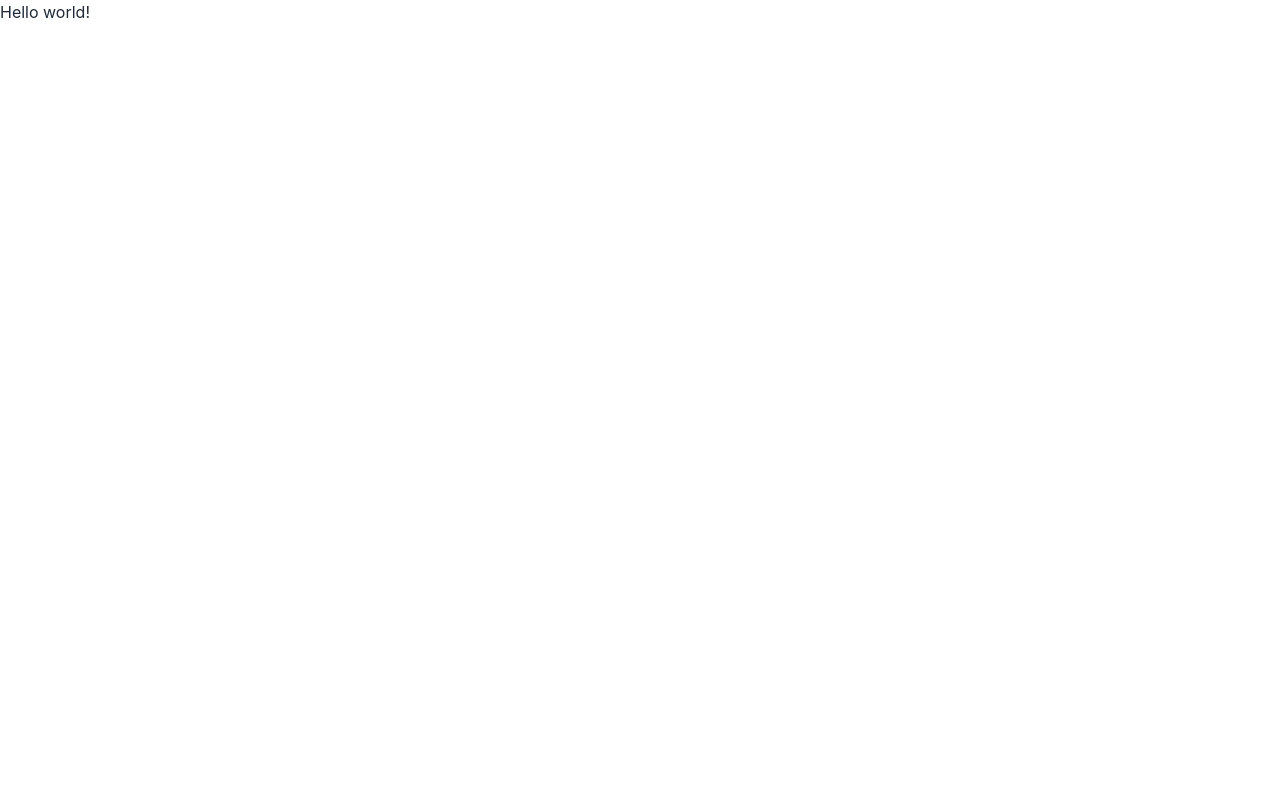
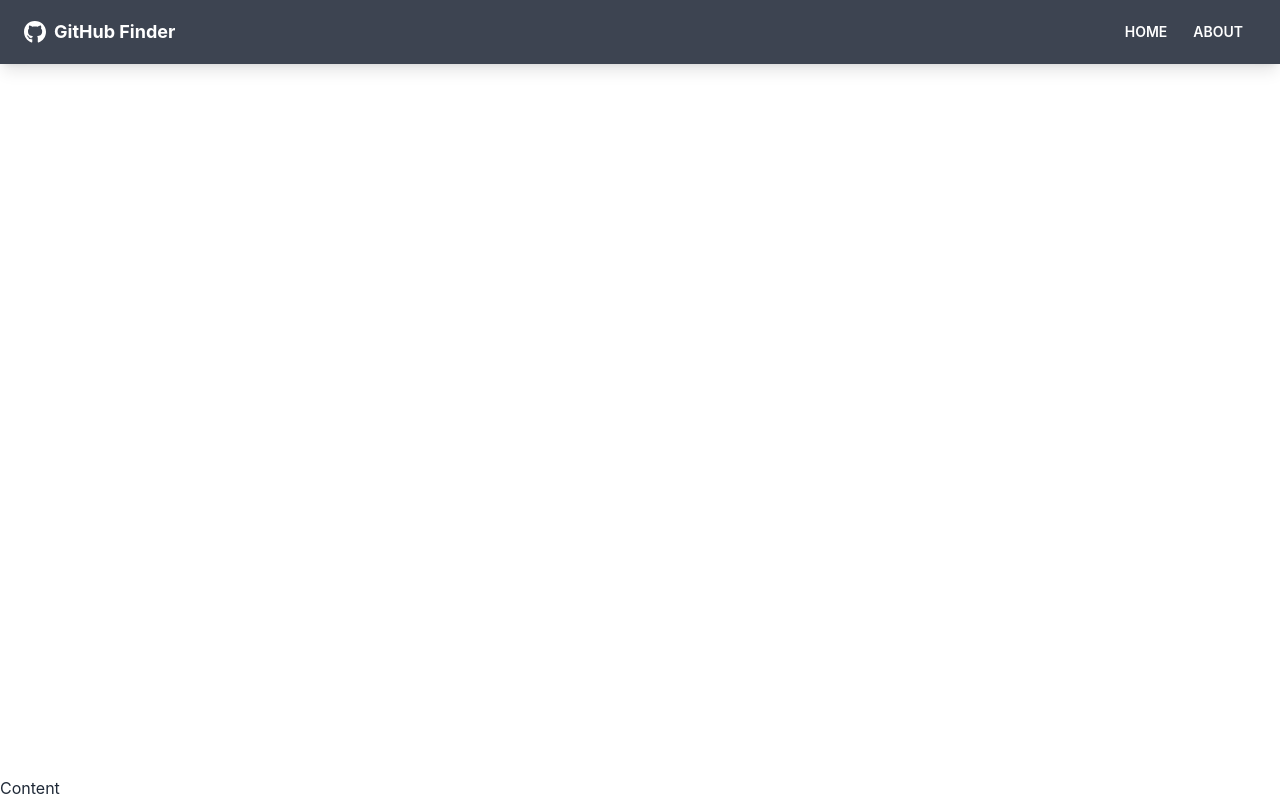
Before and after one commit to peter-hinch/udemy-react-front-to-back-2022-github-finder-app, a React (Create React App) app: page / in a window 1280 px wide. Built offline with nearby package versions, Linux system fonts and the light colour scheme.

Commit message:
Add Navbar component.

```diff
--- a/src/App.js
+++ b/src/App.js
@@ -1,8 +1,15 @@
+import { BrowserRouter as Router, Routes, Route } from 'react-router-dom';
+import Navbar from './components/layout/Navbar';
+
 function App() {
   return (
-    <div>
-      <h1>Hello world!</h1>
-    </div>
+    <Router>
+      <div className="flex flex-col justify-between h-screen">
+        <Navbar />
+        <main>Content</main>
+      </div>
+      <Routes></Routes>
+    </Router>
   );
 }
 
--- /dev/null
+++ b/src/components/layout/Navbar.jsx
@@ -0,0 +1,38 @@
+import { FaGithub } from 'react-icons/fa';
+import { Link } from 'react-router-dom';
+import PropTypes from 'prop-types';
+
+function Navbar({ title }) {
+  return (
+    <nav className="navbar mb-12 shadow-lg bg-neutral text-neutral-content">
+      <div className="container mx-auto">
+        <div className="flex-none px-2 mx-2">
+          <FaGithub className="inline pr-2 text-3xl" />
+          <Link to="/" className="text-lg font-bold align-middle">
+            {title}
+          </Link>
+        </div>
+        <div className="flex-1 px-2 mx-2">
+          <div className="flex justify-end">
+            <Link to="/" className="btn btn-ghost btn-sm rounded-btn">
+              Home
+            </Link>
+            <Link to="/about" className="btn btn-ghost btn-sm rounded-btn">
+              About
+            </Link>
+          </div>
+        </div>
+      </div>
+    </nav>
+  );
+}
+
+Navbar.defaultProps = {
+  title: 'GitHub Finder'
+};
+
+Navbar.propTypes = {
+  title: PropTypes.string
+};
+
+export default Navbar;
```
